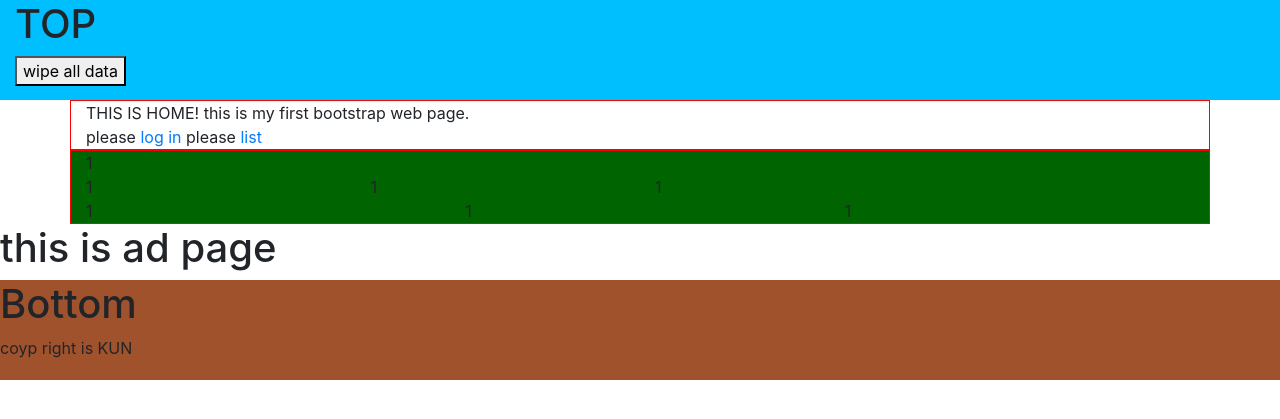
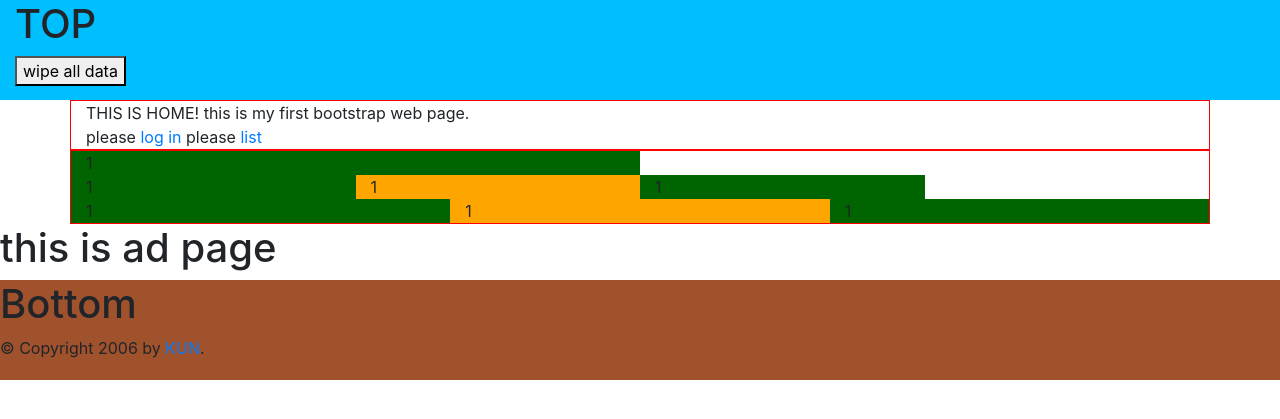
Before and after one commit to TangerineOrange/file_manage_django, a Django app: page / in a window 1280 px wide. Shown: the top 419 px of the page. Run offline with Django 3.2, Linux system fonts and the light colour scheme; some libraries are stand-ins or nearby versions.

Commit message:
change base.html and home.html

```diff
--- a/web_file_system/common_static/css/base.css
+++ b/web_file_system/common_static/css/base.css
@@ -11,8 +11,7 @@
 }
 
 .div-table div{
-    background-color: darkgreen;
-
+	background-color: darkgreen;
 }
 
 #top{
--- a/web_file_system/list/templates/ad.html
+++ b/web_file_system/list/templates/ad.html
@@ -1,13 +1,3 @@
-<!DOCTYPE html>
-<html lang="en">
-<head>
-    <meta charset="UTF-8">
-    <meta name="viewport" content="width=device-width, initial-scale=1.0">
-    <meta http-equiv="X-UA-Compatible" content="ie=edge">
-    <title>AD</title>
-</head>
-<body>
+
 
     <h1>this is ad page</h1>
-</body>
-</html>
--- a/web_file_system/list/templates/base.html
+++ b/web_file_system/list/templates/base.html
@@ -25,19 +25,27 @@
     <!-- 自己的 -->
     <link rel="stylesheet" href=" /static/css/base.css">
 
+    <title>{% block title %}{% endblock %}</title>
+    {% block html_head %}{% endblock %}
+
 </head>
 
 <body>
     {% include 'top.html' %}
-    {% block content %}
 
-    <div>这里是默认内容，所有继承自这个模板的，如果不覆盖就显示这里的默认内容。</div>
+  {% block top %}
 
 
-    {% endblock %}
+        {% endblock %}
+    <div id="content">
+        {% block content %}
 
+         <div>这里是默认内容，所有继承自这个模板的，如果不覆盖就显示这里的默认内容。</div>
 
-    {% include 'bottom.html' %}
+        {% endblock %}
+      </div>
+
+   {% include 'bottom.html' %}
 
 </body>
 
--- a/web_file_system/list/templates/bottom.html
+++ b/web_file_system/list/templates/bottom.html
@@ -1,7 +1,7 @@
 
 
+        <div id="bottom">
 
-<div id="bottom">
-        <h1>Bottom</h1>
-        <p>coyp right is KUN</p>
+         <h1>Bottom</h1>
+        <p>&copy; Copyright 2006 by <a href="http://mydomain.tld">KUN</a>. </p>
 </div>
--- a/web_file_system/list/templates/home.html
+++ b/web_file_system/list/templates/home.html
@@ -18,20 +18,20 @@
 
 <div class="container red-box div-table">
     <!-- 第一个例子：控制列的宽度及在不同的设备上如何显示 -->
-    <div class="row">
+    <div class="row" style="background-color: white">
         <div class="col-md-6">1</div>
     </div>
-    <div class="row">
+    <div class="row" style="background-color: white">
         <div class="col-md-3">1</div>
-        <div class="col-md-3">1</div>
+        <div class="col-md-3" style="background-color: orange">1</div>
         <div class="col-md-3">1</div>
     </div>
 
     <!-- 第二个例子：或让 Bootstrap 者自动处理布局 -->
-    <div class="row">
-        <div class="col">1</div>
-        <div class="col">1</div>
-        <div class="col">1</div>
+    <div class="row" style="background-color: white">
+        <div class="col-md-4">1</div>
+        <div class="col-md-4" style="background-color: orange">1</div>
+        <div class="col-md-4">1</div>
     </div>
 </div>
 
--- a/web_file_system/list/templates/top.html
+++ b/web_file_system/list/templates/top.html
@@ -1,6 +1,7 @@
 
-
-<div id="top" class="container-fluid">
+<div id="top">
+    <div  class="container-fluid">
     <h1>TOP</h1>
     <button>wipe all data</button>
 </div>
+      </div>
--- a/web_file_system/list/views.py
+++ b/web_file_system/list/views.py
@@ -15,6 +15,7 @@ def getList(request):
 
 def home(request):
     return render(request, 'home.html')
+
 
 def login(request):
     if request.method == 'POST':# 当提交表单时
```
